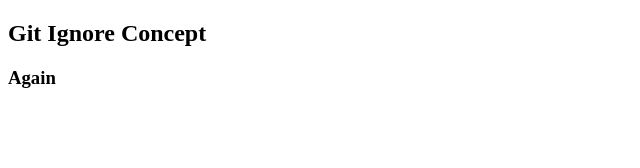
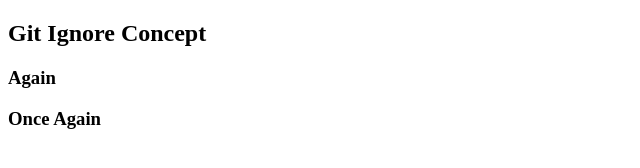
Before and after one commit to Abhay-DevOp/Git-Ignore, a plain HTML site: page index.html in a window 1280 px wide. Shown: the whole page, without its empty margins (0-640 px from the left). Drawn offline with Linux system fonts and the light colour scheme.

Commit message:
New status concept

```diff
--- a/index.html
+++ b/index.html
@@ -8,5 +8,6 @@
 <body>
     <h2> Git Ignore Concept </h2>
     <h3> Again </h3>
+    <h3> Once Again </h3>
 </body>
 </html>
--- /dev/null
+++ b/two.js
@@ -0,0 +1 @@
+class A {}
```
Also changed, not shown: four.css (added), three.css (added), 1 other file.
